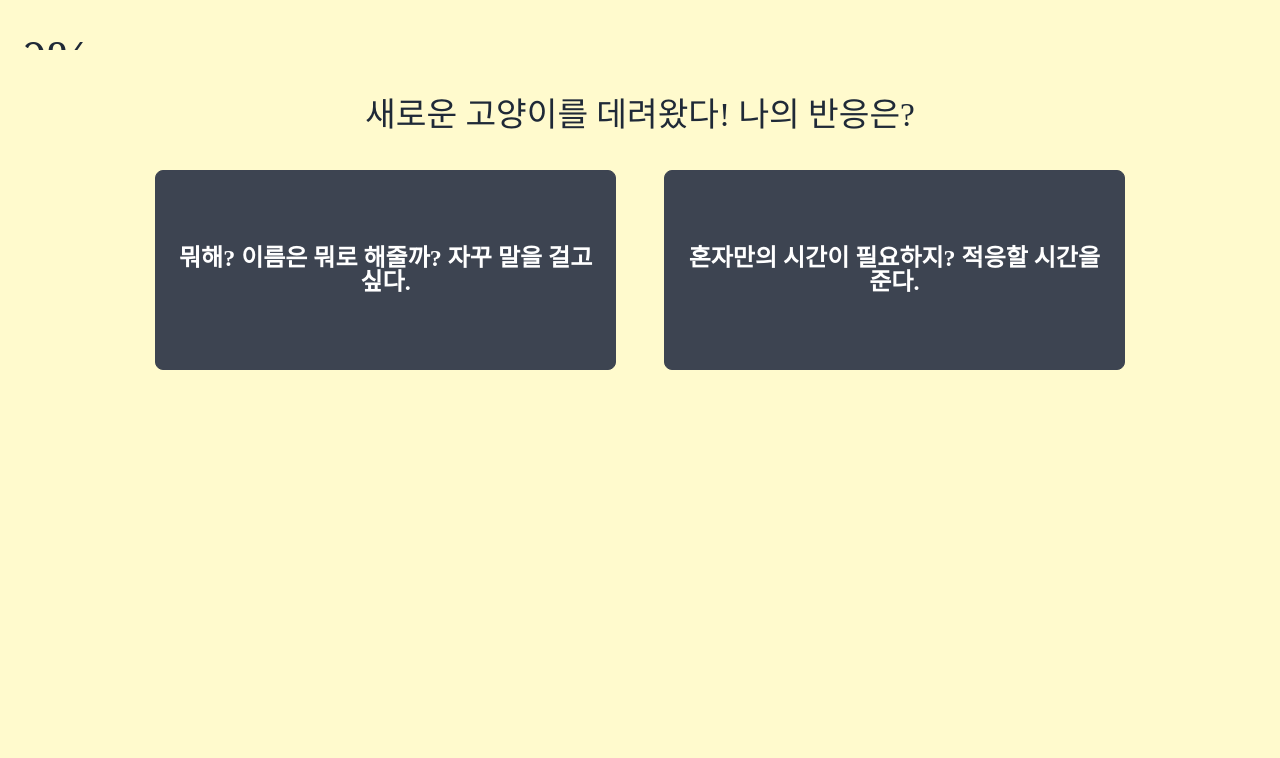
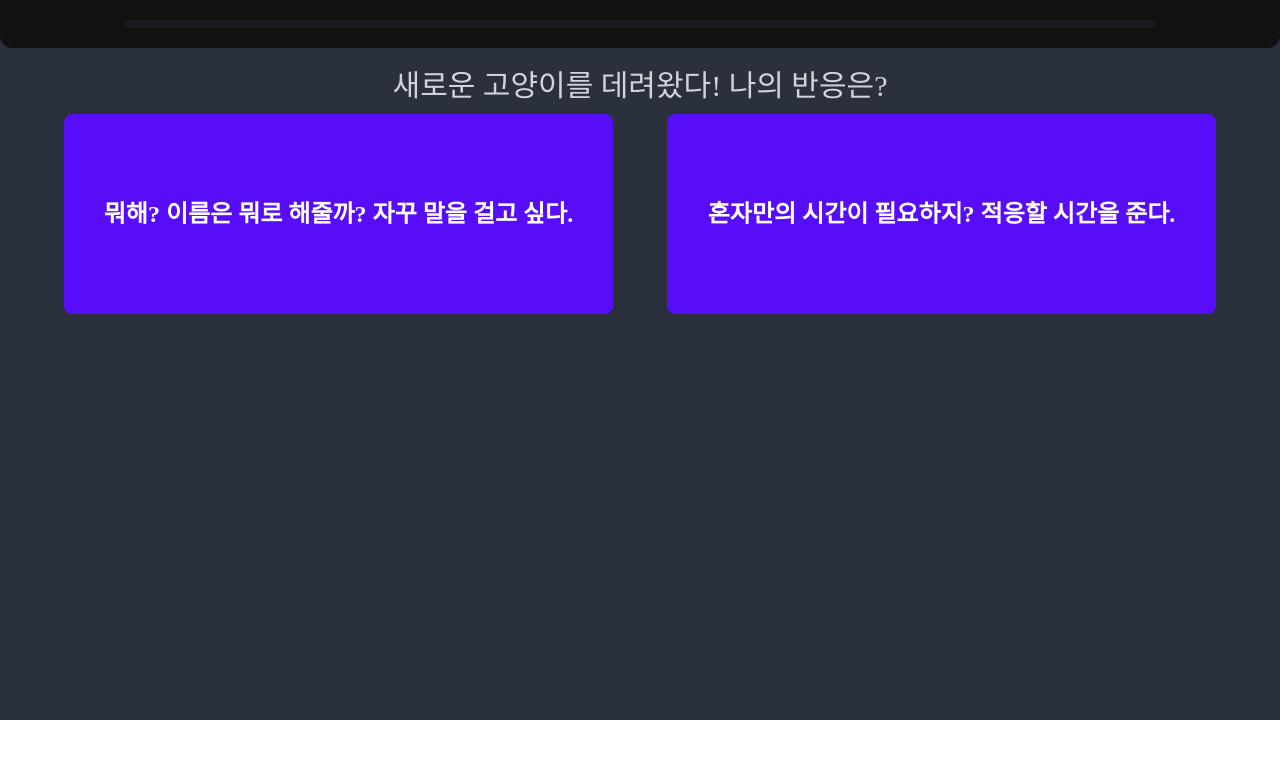
Before and after one commit to SamLee-MoonEn/mbtitest, a React (Create React App) app: page /question in a window 1280 px wide. Shown: the top 758 px of the page. Built offline with nearby package versions, Linux system fonts and the light colour scheme; a web font is replaced by a local one.

Commit message:
Page UI 수정 중. 메인 및 질문 페이지 수정 완료

```diff
--- a/src/components/Header.tsx
+++ b/src/components/Header.tsx
@@ -1,6 +1,5 @@
 import React from 'react'
-import styled from 'styled-components'
-import { ProgressBar } from 'react-bootstrap'
+// import { ProgressBar } from 'react-bootstrap'
 import { questionData } from '../store/question/questionData'
 
 interface Props {
@@ -12,39 +11,43 @@ export default function Header(props: Props): React.ReactElement {
   return (
     <>
       {props.type === 'progress' ? (
-        <ProgressWarpper>
-          <ProgressBar
-            now={Math.round(
+        <div
+          className="flex items-center justify-center text-2xl w-full p-5 bg-gray-100 rounded-b-xl"
+          style={{ backgroundColor: '#111' }}
+        >
+          <progress
+            className="progress progress-success w-5/6"
+            value={Math.round(
               (props.questionNo / (questionData.length - 1)) * 100,
             )}
-            label={`${Math.round(
-              (props.questionNo / (questionData.length - 1)) * 100,
-            )}%`}
-            style={{ width: '100%', height: '30px' }}
-          />
-        </ProgressWarpper>
+            max={100}
+          ></progress>
+        </div>
       ) : (
-        <TitleWarpper>
+        <div
+          className=" w-full bg-blue-200 text-2xl sm:text-4xl md:text-5xl flex items-center justify-center text-white p-5 rounded-b-xl"
+          style={{ backgroundColor: '#661AE6' }}
+        >
           <div>🐱 예비 집사 판별기 🐱</div>
-        </TitleWarpper>
+        </div>
       )}
     </>
   )
 }
 
-const ProgressWarpper = styled.div`
-  display: flex;
-  align-items: center;
-  justify-content: center;
-  font-size: 40pt;
-  width: 100%;
-  padding: 20px;
-`
-const TitleWarpper = styled.div`
-  display: flex;
-  align-items: center;
-  justify-content: center;
-  font-size: 40pt;
-  width: 100%;
-  background-color: #ffa07a;
-`
+// const ProgressWarpper = styled.div`
+//   display: flex;
+//   align-items: center;
+//   justify-content: center;
+//   font-size: 40pt;
+//   width: 100%;
+//   padding: 20px;
+// `
+// const TitleWarpper = styled.div`
+//   display: flex;
+//   align-items: center;
+//   justify-content: center;
+//   font-size: 40pt;
+//   width: 100%;
+//   background-color: #43679f;
+// `
--- a/src/index.css
+++ b/src/index.css
@@ -4,9 +4,7 @@
 
 body {
   margin: 0;
-  font-family: -apple-system, BlinkMacSystemFont, 'Segoe UI', 'Roboto', 'Oxygen',
-    'Ubuntu', 'Cantarell', 'Fira Sans', 'Droid Sans', 'Helvetica Neue',
-    sans-serif;
+  font-family: 'yg-jalnan';
   -webkit-font-smoothing: antialiased;
   -moz-osx-font-smoothing: grayscale;
 }
--- a/src/pages/MainPage.tsx
+++ b/src/pages/MainPage.tsx
@@ -1,9 +1,7 @@
 import React from 'react'
-import styled from 'styled-components'
-import { Button, Image } from 'react-bootstrap'
 import { useNavigate } from 'react-router-dom'
 
-import CatImage from '../assets/catImage.jpg'
+import CatImage from '../assets/cats/anatoli.jpg'
 import Header from '../components/Header'
 
 export default function MainPage(): React.ReactElement {
@@ -14,61 +12,28 @@ export default function MainPage(): React.ReactElement {
   }
 
   return (
-    <>
-      <Warpper>
-        <Header type="main" questionNo={0} />
-        <ContentsWrapper>
-          <Title>나에게 맞는 주인님은?</Title>
-          <LogoImage>
-            <Image
-              className="rounded-circle"
-              src={CatImage}
-              width={350}
-              height={350}
-            />
-          </LogoImage>
-          <Desc>MBTI를 기반으로 하는 나랑 잘맞는 고양이 찾기!</Desc>
-          <Desc>내가 집사가 되서 고양이를 키운다면...?</Desc>
-          <Button
-            className="btn-danger"
-            onClick={handleClickButton}
-            style={{ fontSize: 25, marginTop: 20, marginBottom: 20 }}
-          >
-            테스트 시작하기
-          </Button>
-        </ContentsWrapper>
-      </Warpper>
-    </>
+    <div
+      className="overflow-auto"
+      style={{ backgroundColor: '#2A303C', height: '90vh' }}
+    >
+      <Header type="main" questionNo={0} />
+      <div className="flex flex-col items-center justify-center mt-5">
+        <div className="text-3xl md:text-4xl mb-3 text-gray-300">
+          나에게 맞는 주인님은?
+        </div>
+        <div className="w-full h-full flex justify-center items-center m-5">
+          <img className="rounded-full w-64 sm:w-80" src={CatImage} />
+        </div>
+        <p className="text-md sm:text-xl md:text-3xl text-gray-300">
+          MBTI를 기반으로 하는 나랑 잘맞는 고양이 찾기!
+        </p>
+        <p className="text-md sm:text-xl md:text-3xl text-gray-300">
+          내가 집사가 되서 고양이를 키운다면...?
+        </p>
+        <button className="btn btn-primary m-5" onClick={handleClickButton}>
+          테스트 시작하기
+        </button>
+      </div>
+    </div>
   )
 }
-
-const Warpper = styled.div`
-  display: flex;
-  flex-direction: column;
-  align-items: center;
-  width: 100%;
-  height: 100vh;
-  background-color: #fffacd;
-  font-family: 'yg-jalnan';
-`
-
-const ContentsWrapper = styled.div`
-  display: flex;
-  flex-direction: column;
-  align-items: center;
-  justify-content: center;
-  margin-top: 20px;
-`
-const Title = styled.div`
-  margin-bottom: 20px;
-  font-size: 20pt;
-`
-const LogoImage = styled.div`
-  width: 200;
-  height: 200;
-  margin-top: 10px;
-  margin-bottom: 20px;
-`
-const Desc = styled.div`
-  font-size: 20pt;
-`
--- a/src/pages/QuestionPage.tsx
+++ b/src/pages/QuestionPage.tsx
@@ -1,6 +1,5 @@
 import React from 'react'
 import styled from 'styled-components'
-import { Button } from 'react-bootstrap'
 import { createSearchParams, useNavigate } from 'react-router-dom'
 
 import { questionData } from '../store/question/questionData'
@@ -41,52 +40,47 @@ export default function QuestionPage(): React.ReactElement {
   }
 
   return (
-    <Warpper>
+    <div
+      className="overflow-auto"
+      style={{ backgroundColor: '#2A303C', height: '90vh' }}
+    >
       <Header type="progress" questionNo={questionNo} />
       <ContentsWrapper>
-        <Title>{questionData[questionNo].title}</Title>
+        <div className="text-lg sm:text-2xl md:text-3xl text-gray-300">
+          {questionData[questionNo].title}
+        </div>
         <ButtonGroup>
-          <Button
+          <button
+            className="btn btn-primary text-sm sm:text-lg md:text-2xl"
             style={{
               width: '45%',
               minHeight: '200px',
               marginRight: '10px',
-              fontSize: '18pt',
             }}
             onClick={() => {
               hanedleClickAnswer(1, questionData[questionNo].type)
             }}
           >
             {questionData[questionNo].answera}
-          </Button>
-          <Button
+          </button>
+          <button
+            className="btn btn-primary text-sm sm:text-lg md:text-2xl"
             style={{
               width: '45%',
               minHeight: '200px',
               marginLeft: '10px',
-              fontSize: '18pt',
             }}
             onClick={() => {
               hanedleClickAnswer(0, questionData[questionNo].type)
             }}
           >
             {questionData[questionNo].answerb}
-          </Button>
+          </button>
         </ButtonGroup>
       </ContentsWrapper>
-    </Warpper>
+    </div>
   )
 }
-
-const Warpper = styled.div`
-  display: flex;
-  flex-direction: column;
-  align-items: center;
-  width: 100%;
-  height: 100vh;
-  background-color: #fffacd;
-  font-family: 'yg-jalnan';
-`
 
 const ContentsWrapper = styled.div`
   display: flex;
@@ -95,10 +89,7 @@ const ContentsWrapper = styled.div`
   justify-content: center;
   padding: 20px;
 `
-const Title = styled.div`
-  margin-bottom: 20px;
-  font-size: 25pt;
-`
+
 const ButtonGroup = styled.div`
   width: 100%;
   display: flex;
```
